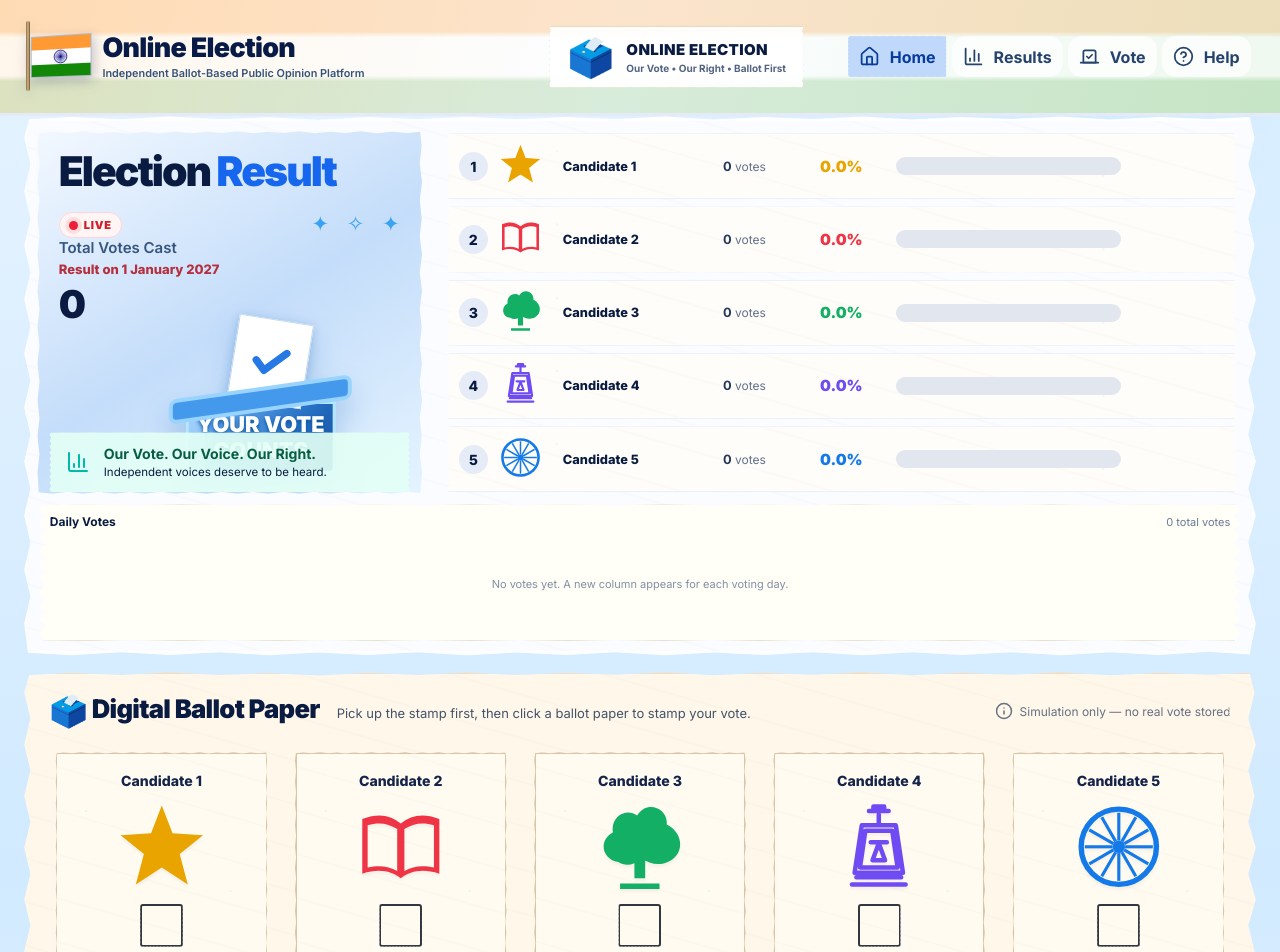
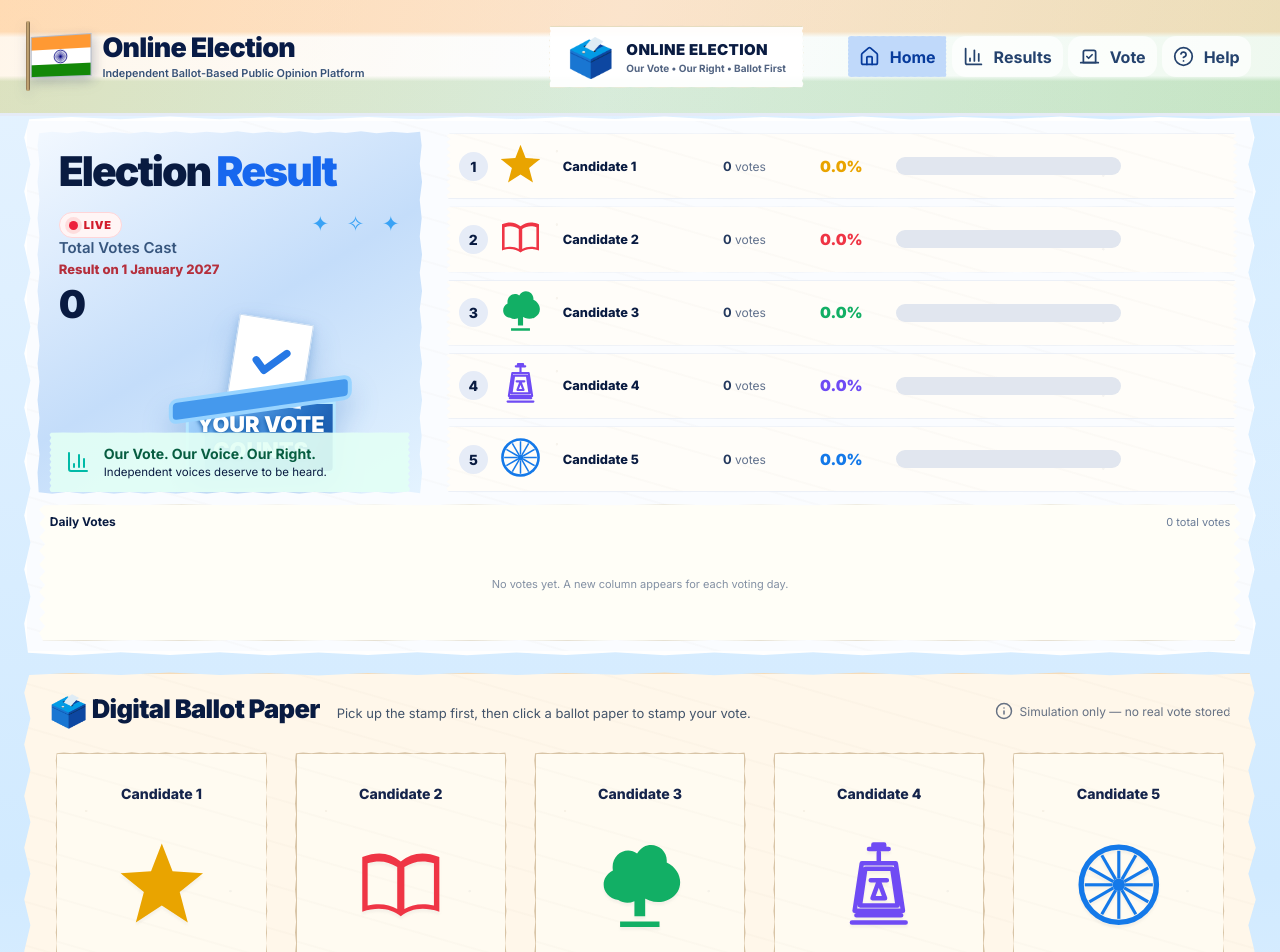
Before and after one commit to usrnixxar/Ballot-Paper, a React (Vite) app: page / in a window 1280 px wide. Shown: the top 952 px of the page. Built offline with nearby package versions, Linux system fonts and the light colour scheme.

Commit message:
Link candidate symbol images across ballot papers and result rows and remove selection circles

```diff
--- a/src/App.jsx
+++ b/src/App.jsx
@@ -19,6 +19,13 @@ function getAge(dob) {
   let age = today.getFullYear() - year;
   if (today.getMonth() + 1 < month || (today.getMonth() + 1 === month && today.getDate() < day)) age--;
   return age;
+}
+function CandidateImage({candidate, className=''}) {
+  const [failed,setFailed]=useState(false);
+  useEffect(()=>setFailed(false),[candidate.imageUrl]);
+  return candidate.imageUrl&&!failed
+    ? <img className={className} src={candidate.imageUrl} alt={candidate.name+' election symbol'} loading="lazy" onError={()=>setFailed(true)}/>
+    : <Symbol type={candidate.symbol} className={className}/>;
 }
 function SwastikPrint() { return <svg className="swastik-print" viewBox="0 0 180 180" aria-label="Traditional Indian Swastik ink impression" role="img"><g fill="none" stroke="currentColor" strokeWidth="15" strokeLinecap="square" strokeLinejoin="miter"><path d="M86 31V147M31 88H148M86 31H133V57M148 88V132H120M86 147H40V121M31 88V42H58"/></g><g fill="currentColor"><circle cx="52" cy="52" r="5"/><circle cx="129" cy="52" r="5"/><circle cx="52" cy="128" r="5"/><circle cx="127" cy="128" r="5"/></g></svg>; }
 function DailyVotesChart({votes}) {
@@ -91,12 +98,12 @@ export default function App(){
     <main>
       <section className="results-panel" id="result-section" aria-label="Demo election results">
         <div className="results-main"><div className="results-hero"><div className="hero-art"><div className="sparkles">✦ &nbsp; ✧ &nbsp; ✦</div><div className="result-title-row"><h1>Election <span>Result</span></h1><span className="live-indicator"><span className="live-dot"/> LIVE</span></div><p>Total Votes Cast</p><p className="result-announcement">Result on 1 January 2027</p><div className="total-count" aria-live="polite">{fmt.format(total)}</div><BallotIllustration/><div className="motto"><BarChart3/><div><b>Our Vote. Our Voice. Our Right.</b><small>Independent voices deserve to be heard.</small></div></div></div></div>
-        <div className="leaderboard">{ranking.map((c,i)=><div className={'result-row '+(c.id===leader?'is-leading':'')} key={c.id} style={{'--candidate-color':c.color,'--delay':(i*80)+'ms'}}><span className="rank">{i+1}</span><span className="result-symbol"><Symbol type={c.symbol}/></span><span className="candidate-result-name">{c.name}</span><span className="votes"><strong>{fmt.format(c.votes)}</strong> votes</span><span className="percentage">{(total>0?c.votes/total*100:0).toFixed(1)}%</span><div className="bar-track"><div className="bar-fill" style={{width:(total>0?c.votes/total*100:0)+'%'}}/></div>{c.id===leader&&<span className="leading"><Crown/> <span>Leading</span></span>}</div>)}</div></div>
+        <div className="leaderboard">{ranking.map((c,i)=><div className={'result-row '+(c.id===leader?'is-leading':'')} key={c.id} style={{'--candidate-color':c.color,'--delay':(i*80)+'ms'}}><span className="rank">{i+1}</span><span className="result-symbol"><CandidateImage candidate={c}/></span><span className="candidate-result-name">{c.name}</span><span className="votes"><strong>{fmt.format(c.votes)}</strong> votes</span><span className="percentage">{(total>0?c.votes/total*100:0).toFixed(1)}%</span><div className="bar-track"><div className="bar-fill" style={{width:(total>0?c.votes/total*100:0)+'%'}}/></div>{c.id===leader&&<span className="leading"><Crown/> <span>Leading</span></span>}</div>)}</div></div>
         <div className="result-analytics"><DailyVotesChart votes={dailyVotes}/></div>
       </section>
       <section className="ballot-panel" id="ballot-section" aria-label="Digital ballot paper">
         <div className="ballot-heading"><div><h2><span className="heading-emoji">🗳️</span> Digital Ballot Paper</h2><p>Pick up the stamp first, then click a ballot paper to stamp your vote.</p></div><div className="security"><Info size={18}/> Simulation only — no real vote stored</div></div>
-        <div className="paper-grid">{candidates.map((c)=><button type="button" key={c.id} style={{'--candidate-color':c.color}} className={'paper '+(selected===c.id?'selected ':'')+(selected===c.id&&(phase==='marked'||phase==='voted')?'printed ':'')+(phase==='armed'?'targetable ':'')+((phase==='stamping'||phase==='marked'||phase==='voted')&&selected!==c.id?'dimmed':'')} onClick={e=>stampPaper(c.id,e)} disabled={phase!=='armed'} aria-label={phase==='armed'?'Choose '+c.name+' to open voter form':c.name}><span className="paper-name">{c.name}</span><Symbol type={c.symbol} className="paper-symbol"/><span className="ballot-circle"/>{selected===c.id&&(phase==='marked'||phase==='voted')&&<div className="ink-overlay"><SwastikPrint/></div>}</button>)}</div>
+        <div className="paper-grid">{candidates.map((c)=><button type="button" key={c.id} style={{'--candidate-color':c.color}} className={'paper '+(selected===c.id?'selected ':'')+(selected===c.id&&(phase==='marked'||phase==='voted')?'printed ':'')+(phase==='armed'?'targetable ':'')+((phase==='stamping'||phase==='marked'||phase==='voted')&&selected!==c.id?'dimmed':'')} onClick={e=>stampPaper(c.id,e)} disabled={phase!=='armed'} aria-label={phase==='armed'?'Choose '+c.name+' to open voter form':c.name}><span className="paper-name">{c.name}</span><span className="paper-image-area"><CandidateImage candidate={c} className="paper-symbol"/></span>{selected===c.id&&(phase==='marked'||phase==='voted')&&<div className="ink-overlay"><SwastikPrint/></div>}</button>)}</div>
         <div className="stamp-zone"><button ref={stampRef} className={'stamp '+(phase==='armed'?'picked ':'')+(flight?'stamp-source-hidden':'')} onClick={pickStamp} disabled={!['ready','armed'].includes(phase)} aria-pressed={phase==='armed'} aria-label={phase==='armed'?'Put stamp down':'Pick up stamp'}><span className="stamp-handle"/><span className="stamp-neck"/><span className="stamp-base">STAMP</span></button><p>{phase==='ready'?'Step 1: Click the stamp to pick it up':phase==='armed'?'Step 2: Stamp picked up! Click the ballot paper you want to vote for':phase==='form'?'Complete voter details to confirm your demo vote':phase==='stamping'?'Stamp moving to your ballot…':phase==='marked'?'Swastik printed! Stamp returning…':'Your demo vote has been cast successfully!'}</p>{phase==='voted'&&<div className="success"><CheckCircle2 size={19}/> Demo vote recorded in this page only</div>}<div className="utility"><button onClick={reset}><RotateCcw size={15}/> Reset Demo</button><button onClick={()=>setMuted(m=>!m)}>{muted?<VolumeX size={15}/>:<Volume2 size={15}/>} {muted?'Unmute':'Mute'}</button></div></div>
         {flight&&<div className="flying-stamp" aria-hidden="true" style={{left:flight.left,top:flight.top,width:flight.width,height:flight.height,'--flight-x':flight.dx+'px','--flight-y':flight.dy+'px'}}><div className="stamp-handle"/><div className="stamp-neck"/><div className="stamp-base">STAMP</div></div>}
       </section>
```
